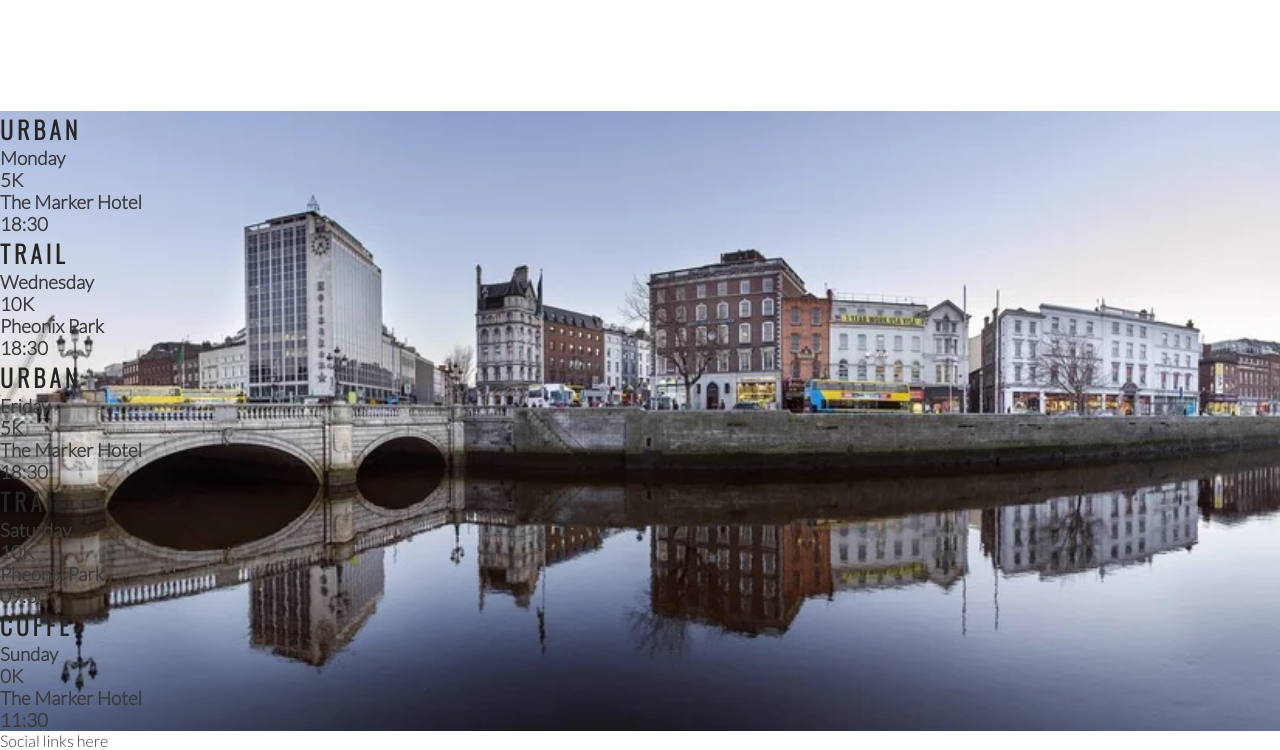
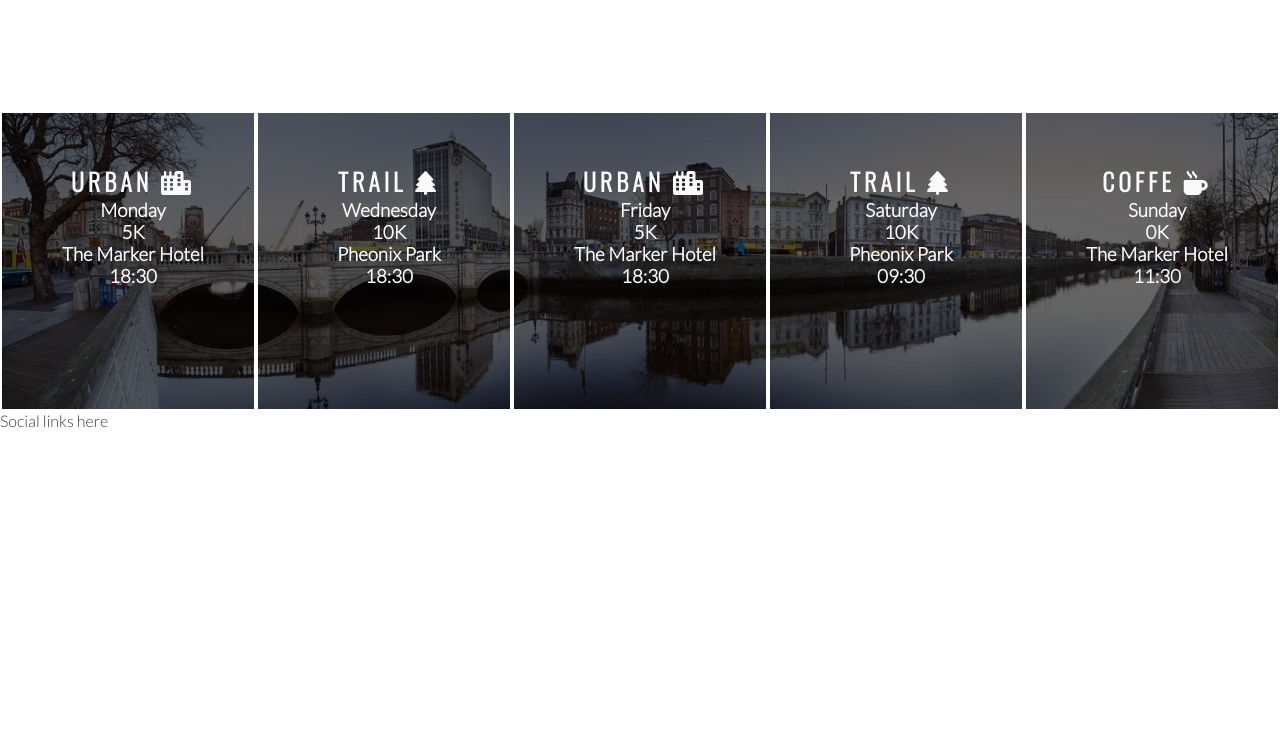
Before and after one commit to FilipWirsen/Love_Running, a plain HTML site: page index.html in a window 1280 px wide. Shown: the part 1184-1934 px from the top of the page. After the commit the page ends 1614 px from the top, so only its background shows below. Drawn offline with nearby package versions, Linux system fonts and the light colour scheme.

Commit message:
Style time pannels and add icons

```diff
--- a/assets/css/style.css
+++ b/assets/css/style.css
@@ -193,3 +193,19 @@ hr{
     width: 100%;
     overflow: hidden;
 }
+
+#times div {
+    color: #fafafa;
+    background-color: rgb(0, 0, 0, 0.6);
+    width: 20%;
+    height: 300px;
+    float: left;
+    padding: 50px 0 0 10px;
+    text-align: center;
+    border: 2px solid white;
+    box-sizing: border-box;
+}
+
+#times h2 {
+    color: #fafafa;
+}
--- a/index.html
+++ b/index.html
@@ -73,35 +73,35 @@
     </section>
     <section id="times">
        <div>
-           <h2>Urban</h2>
+           <h2>Urban <i class="fas fa-city"></i></h2>
             <h3>Monday</h3>
             <h3>5K</h3>
             <h3>The Marker Hotel</h3>
             <h3>18:30</h3>
        </div>
        <div>
-        <h2>Trail</h2>
+        <h2>Trail <i class="fas fa-tree"></i></h2>
          <h3>Wednesday</h3>
          <h3>10K</h3>
          <h3>Pheonix Park</h3>
          <h3>18:30</h3>
     </div>
     <div>
-        <h2>Urban</h2>
+        <h2>Urban <i class="fas fa-city"></i></h2>
          <h3>Friday</h3>
          <h3>5K</h3>
          <h3>The Marker Hotel</h3>
          <h3>18:30</h3>
     </div>
     <div>
-        <h2>Trail</h2>
+        <h2>Trail <i class="fas fa-tree"></i></h2>
          <h3>Saturday</h3>
          <h3>10K</h3>
          <h3>Pheonix Park</h3>
          <h3>09:30</h3>
     </div>
     <div>
-        <h2>Coffe</h2>
+        <h2>Coffe <i class="fas fa-mug-hot"></i></h2>
          <h3>Sunday</h3>
          <h3>0K</h3>
          <h3>The Marker Hotel</h3>
```
